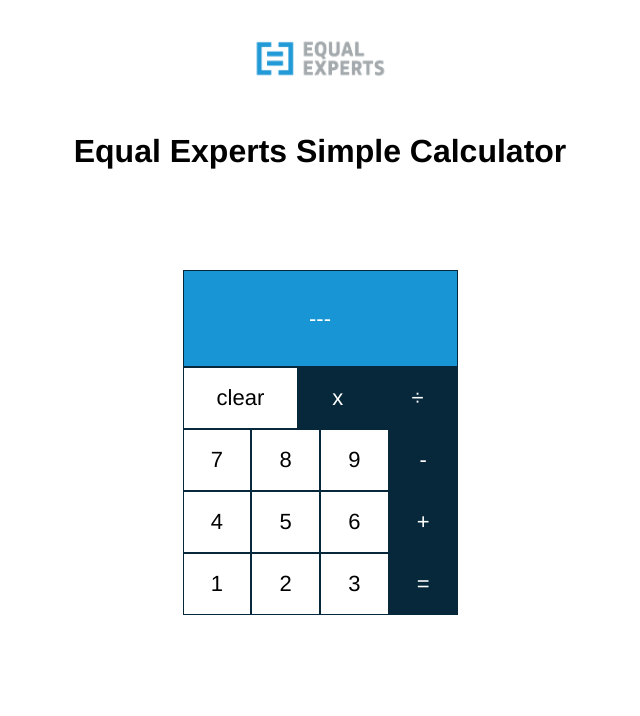
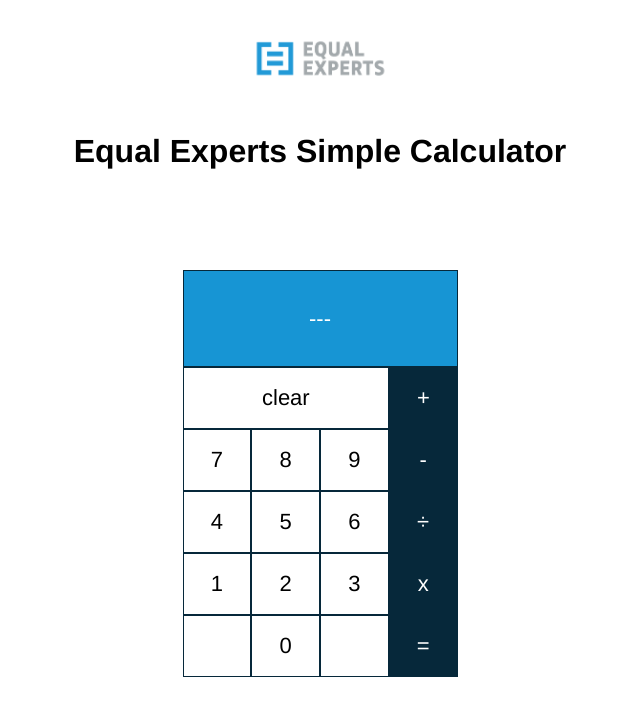
Before and after one commit to chrisdamba/equal-experts-simple-calculator, a React (Create React App) app: page / in a window 1280 px wide. Shown: the top 716 px of the page, without its empty margins (320-960 px from the left). Built offline with nearby package versions, Linux system fonts and the light colour scheme.

Commit message:
chore: implement subtraction

```diff
--- a/src/Caluclator.js
+++ b/src/Caluclator.js
@@ -56,6 +56,11 @@
                 previousEntry: previousEntry / parseInt(currentEntry),
                 currentEntry: previousEntry / parseInt(currentEntry),
             })
+        } else if (currentOperator === '-') {
+            setState({
+                previousEntry: previousEntry - parseInt(currentEntry),
+                currentEntry: previousEntry - parseInt(currentEntry),
+            })
         }
     }
 
@@ -63,9 +68,8 @@
         <div data-testid="simple-calculator" className="ee-calculator">
             <div data-testid="entry" className="ee-calculator-entry">{currentEntry}</div>
             <div className="ee-flex-container">
-                <div className="ee-button" onClick={handleClearClick}>clear</div>
-                <div className="ee-button operator" onClick={handleOperatorClick}>x</div>
-                <div className="ee-button operator" onClick={handleOperatorClick}>÷</div>
+                <div className="ee-button" style={{ width: "55%" }} onClick={handleClearClick}>clear</div>
+                <div className="ee-button operator" onClick={handleOperatorClick}>+</div>
             </div>
             <div className="ee-flex-container">
                 <div className="ee-button" style={{ width: "25%" }} onClick={handleNumberClick}>7</div>
@@ -77,12 +81,18 @@
                 <div className="ee-button" style={{ width: "25%" }} onClick={handleNumberClick}>4</div>
                 <div className="ee-button" style={{ width: "25%" }} onClick={handleNumberClick}>5</div>
                 <div className="ee-button" style={{ width: "25%" }} onClick={handleNumberClick}>6</div>
-                <div className="ee-button operator" style={{ width: "25%" }} onClick={handleOperatorClick}>+</div>
+                <div className="ee-button operator" style={{ width: "25%" }} onClick={handleOperatorClick}>÷</div>
             </div>
             <div className="ee-flex-container">
                 <div className="ee-button" style={{ width: "25%" }} onClick={handleNumberClick}>1</div>
                 <div className="ee-button" style={{ width: "25%" }} onClick={handleNumberClick}>2</div>
                 <div className="ee-button" style={{ width: "25%" }} onClick={handleNumberClick}>3</div>
+                <div className="ee-button operator" style={{ width: "25%" }} onClick={handleOperatorClick}>x</div>
+            </div>
+            <div className="ee-flex-container">
+                <div className="ee-button" style={{ width: "25%" }}></div>
+                <div className="ee-button" style={{ width: "25%" }} onClick={handleNumberClick}>0</div>
+                <div className="ee-button" style={{ width: "25%" }}></div>
                 <div className="ee-button operator" style={{ width: "25%" }} onClick={getResult}>=</div>
             </div>
         </div>
```
Also changed, not shown: 1 other file (tests, documents, lock files or other folders).
